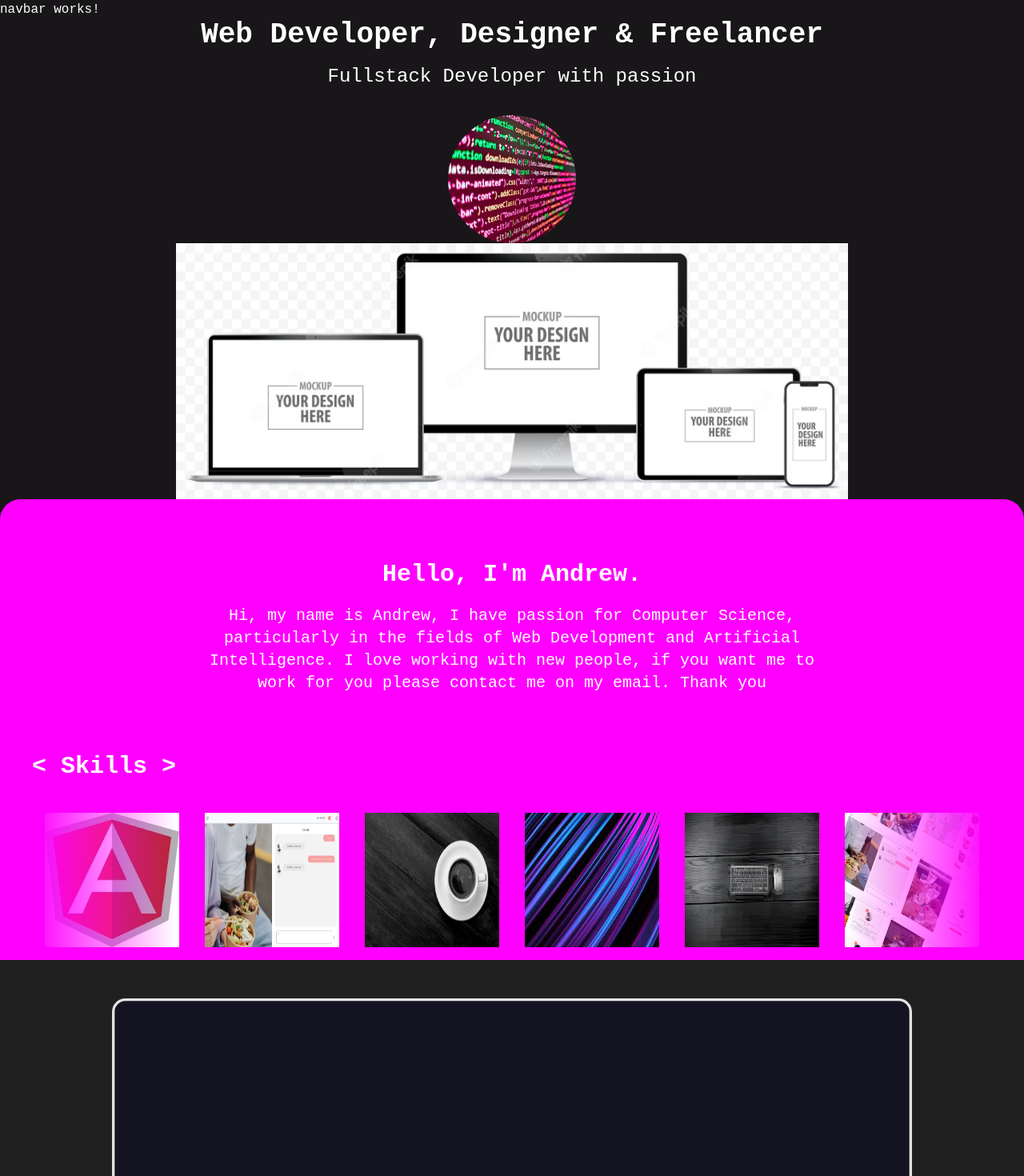
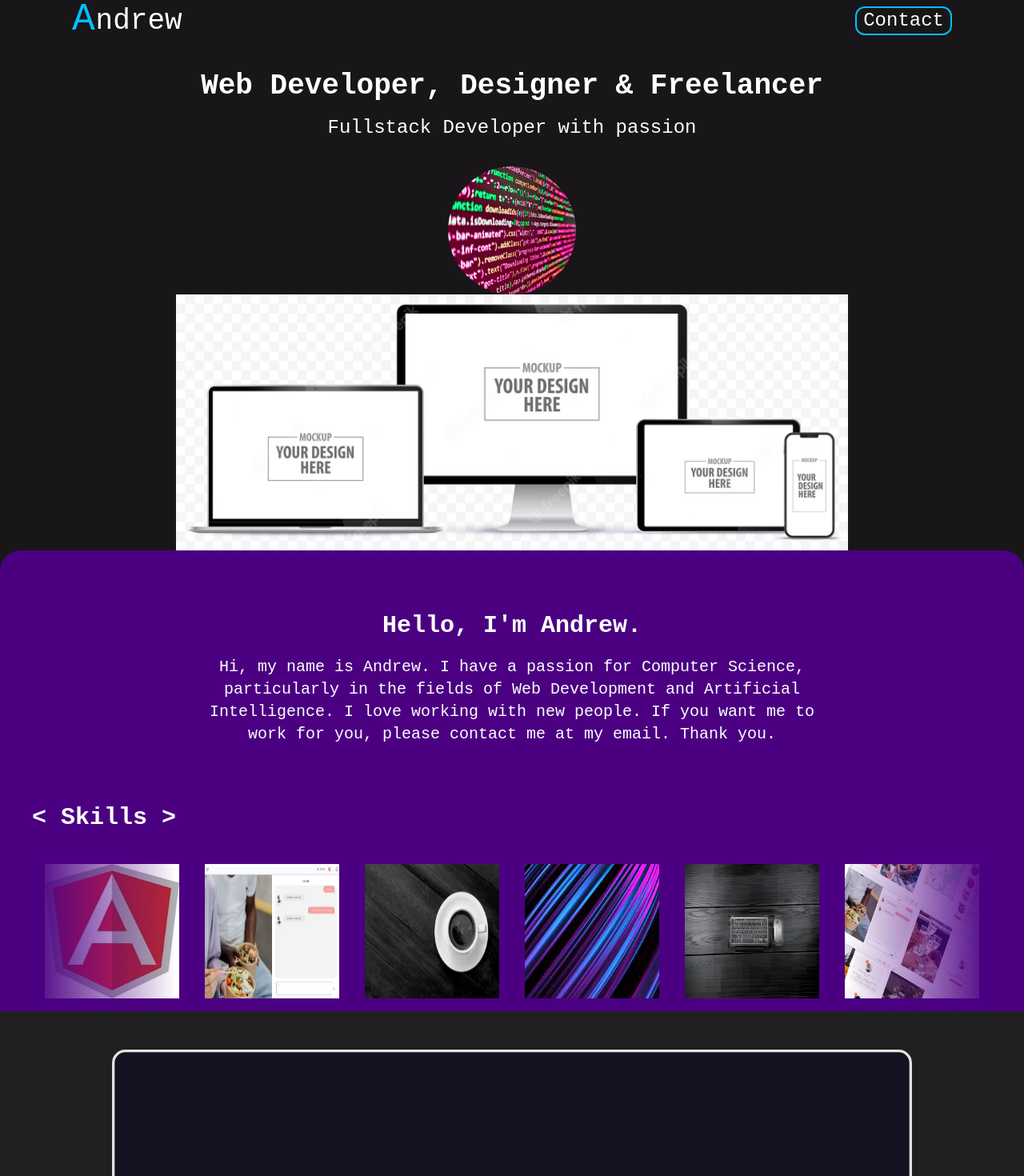
Before and after one commit to AndrewwwA/portfolio, an Angular app: page / in a window 1280 px wide. Shown: the top 1470 px of the page at 80% size. Built offline with nearby package versions, Linux system fonts and the light colour scheme.

Commit message:
Contact and home changes

```diff
--- a/src/app/comps/carousel/carousel.component.css
+++ b/src/app/comps/carousel/carousel.component.css
@@ -51,7 +51,7 @@ img {
 #slider::after {
   background: linear-gradient(
     to right,
-    #ff00ff 0%,
+    #4b0082 0%,
     rgba(255, 255, 255, 0) 100%
   );
   content: "";
@@ -74,5 +74,5 @@ img {
 
 #purpleBG {
   border-radius: 2% 2% 0% 0%;
-  background-image: linear-gradient(to bottom, #ff00ff 45%, #202020 40%);
+  background-image: linear-gradient(to bottom, #4b0082 45%, #202020 40%);
 }
--- a/src/app/comps/carousel/carousel.component.html
+++ b/src/app/comps/carousel/carousel.component.html
@@ -10,10 +10,10 @@
         Hello, I'm Andrew.
       </div>
       <div class="text-xl pb-14 customSize:w-[calc(800px)] m-auto">
-        Hi, my name is Andrew, I have passion for Computer Science, particularly
-        in the fields of Web Development and Artificial Intelligence. I love
-        working with new people, if you want me to work for you please contact
-        me on my email. Thank you
+        Hi, my name is Andrew. I have a passion for Computer Science,
+        particularly in the fields of Web Development and Artificial
+        Intelligence. I love working with new people. If you want me to work for
+        you, please contact me at my email. Thank you.
       </div>
     </div>
   </div>
--- a/src/app/comps/navbar/navbar.component.html
+++ b/src/app/comps/navbar/navbar.component.html
@@ -1,3 +1,12 @@
-<div>
-  <p>navbar works!</p>
+<div class="w-[calc(1100px)] m-auto flex justify-between text-4xl mb-10">
+  <div class="flex text-end content-end items-end">
+    <p class="text-5xl text-mainCOLOR">A</p>
+    <p class="text-4xl p-[calc(.05rem)]">ndrew</p>
+  </div>
+  <div class="text-2xl flex text-end content-end items-end">
+    <div class="rounded-xl border-2 px-2 mb-1 mt-2 border-mainCOLOR">
+      Contact
+    </div>
+  </div>
 </div>
+<!-- <div class="sticky">Hi</div> -->
```
